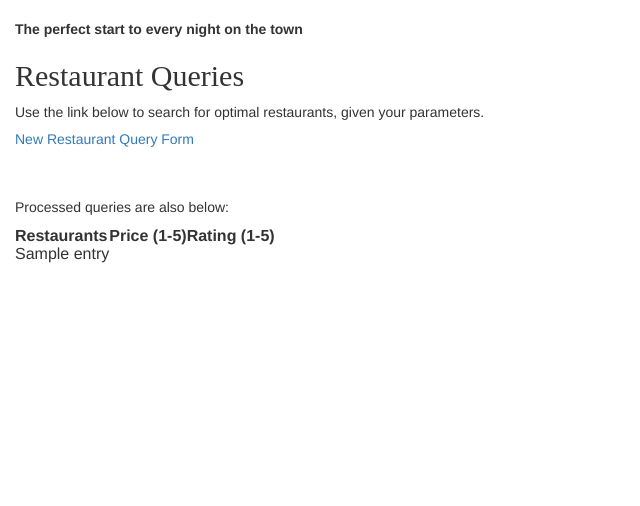
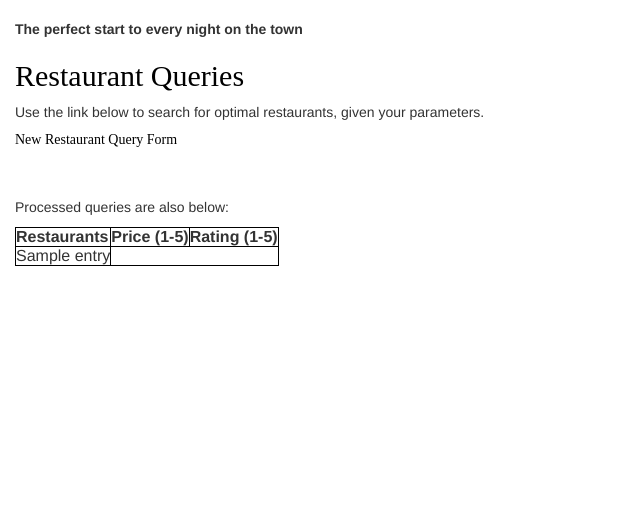
Before and after one commit to CMSC122GroupProject/CMSC122_Group_Project, a Django app: template asterisk_site/restaurants/templates/restaurants/dine_query_list.html in a window 1280 px wide. Shown: the part 82-588 px from the top of the page, without its empty margins (0-640 px from the left). Run offline with Django 3.2, Linux system fonts and the light colour scheme; the template is opened without the code that fills it: most values are stand-ins (such as "Sample title", 1, 10 or a date in 2020); some libraries are stand-ins or nearby versions; some web fonts are replaced.

Commit message:
css changes

```diff
--- a/asterisk_site/restaurants/static/css/restaurants.css
+++ b/asterisk_site/restaurants/static/css/restaurants.css
@@ -4,9 +4,9 @@ h1  {
     font-family: 'Rancho';
 }
 
-h2, h3 a {
+h2, h5 a {
 
-    color: #000000s;
+    color: #000000;
     font-family: 'Rancho';
 }
 
@@ -27,3 +27,11 @@ body {
     font-size: 36pt;
     text-decoration: none;
 }
+
+table ,th, td, tr {
+    border: 1px solid black;
+}
+
+.body {
+    background-image: url(http://alikgriffin.com/sites/default/files/AlikGriffin_Santa_Monica_Pier_HDR_s.jpg);
+}
```
